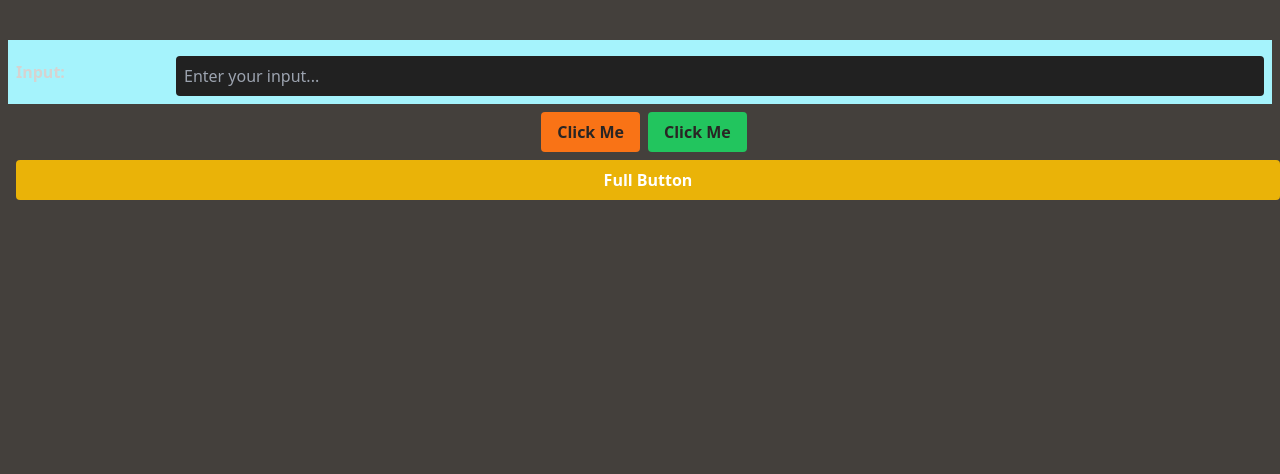
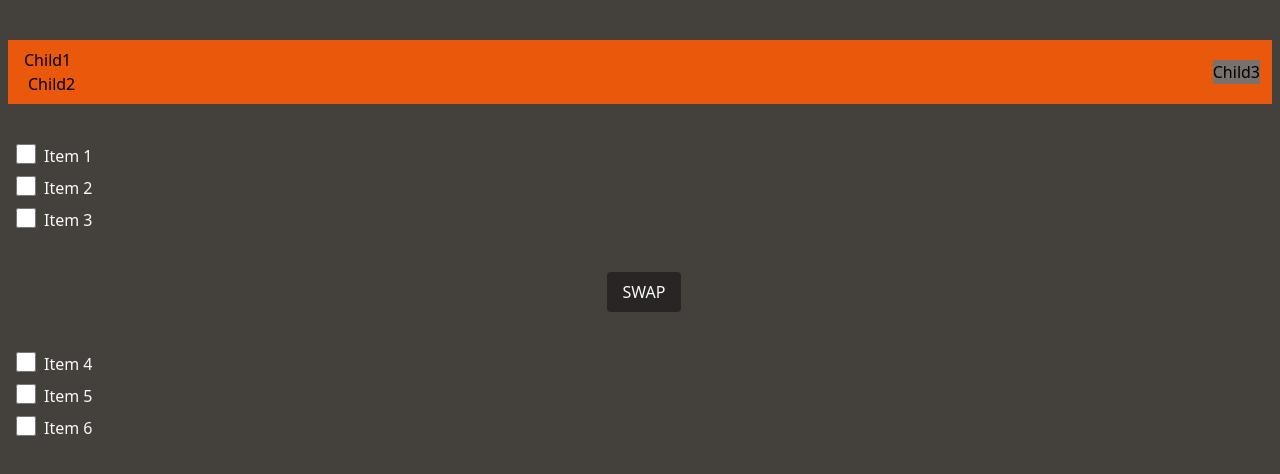
Before and after one commit to Baibhav-malaviya/Components, a React (Vite) app: page / in a window 1280 px wide. Shown: the top 474 px of the page. Built offline with nearby package versions, Linux system fonts and the light colour scheme.

Commit message:
Row Component completed v1

```diff
--- a/src/App.jsx
+++ b/src/App.jsx
@@ -1,22 +1,17 @@
-import Button from "./Components/Button";
-import Input from "./Components/Input";
+import Row from "./Components/Row";
+import Test from "./Components/Test";
 
 function App() {
 	return (
 		<div className="w-screen h-screen px-2 pt-10 space-x-2 space-y-2 text-center bg-stone-700 text-stone-50">
-			<div className="p-2 bg-cyan-200">
-				<Input
-					label="Input: "
-					color="text-stone-300"
-					placeholder="Enter your input... "
-					bgColor="bg-[#212121]"
-				/>
-			</div>
-			<Button>Click Me</Button>
-			<Button bgColor="bg-green-500">Click Me</Button>
-			<Button width="w-full" bgColor="bg-yellow-500" color="text-white">
-				Full Button
-			</Button>
+			<Row>
+				<Row width="w-auto" bgColor="bg-slate-800" className="space-x-2">
+					<div>Child1</div>
+					<div>Child2</div>
+				</Row>
+				<div className="bg-stone-500">Child3</div>
+			</Row>
+			<Test />
 		</div>
 	);
 }
--- /dev/null
+++ b/src/Components/Checkbox.jsx
@@ -0,0 +1,31 @@
+import { useId } from "react";
+import PropTypes from "prop-types";
+function Checkbox({ children, onChange, checked }) {
+	const id = useId();
+
+	return (
+		<div className="inline-flex w-auto h-auto space-x-2 hover:cursor-pointer">
+			<input
+				type="checkbox"
+				id={id}
+				className="w-5 h-5 hover:cursor-pointer"
+				onChange={onChange}
+				checked={checked}
+			/>
+
+			{children && (
+				<label className="hover:cursor-pointer" htmlFor={id}>
+					{children}
+				</label>
+			)}
+		</div>
+	);
+}
+
+Checkbox.propTypes = {
+	children: PropTypes.node,
+	onChange: PropTypes.func,
+	checked: PropTypes.bool,
+};
+
+export default Checkbox;
--- /dev/null
+++ b/src/Components/Row.jsx
@@ -0,0 +1,38 @@
+import PropTypes from "prop-types";
+
+function Row({
+	children,
+	width = "w-full",
+	bgColor = "bg-orange-600",
+	color = "text-black",
+	tailwindClasses = "",
+	hover = true,
+	onClick,
+	hoverClasses = "hover:scale-105 hover:opacity-80 hover:shadow-md",
+	...props
+}) {
+	return (
+		<div
+			className={`h-auto px-3 py-2  flex flex-wrap transit gap-2 items-center justify-between ${tailwindClasses} ${bgColor} ${color} ${width} ${
+				hover ? hoverClasses : ""
+			}`}
+			onClick={onClick}
+			{...props}
+		>
+			{children}
+		</div>
+	);
+}
+
+Row.propTypes = {
+	children: PropTypes.node.isRequired,
+	onClick: PropTypes.func,
+	hoverClasses: PropTypes.string,
+	width: PropTypes.string,
+	bgColor: PropTypes.string,
+	color: PropTypes.string,
+	tailwindClasses: PropTypes.string,
+	hover: PropTypes.bool,
+};
+
+export default Row;
--- /dev/null
+++ b/src/Components/Test.jsx
@@ -0,0 +1,59 @@
+import Checkbox from "./Checkbox";
+import { useState } from "react";
+
+function Test() {
+	const [list1, setList1] = useState([
+		{ id: 1, label: "Item 1", checked: false },
+		{ id: 2, label: "Item 2", checked: false },
+		{ id: 3, label: "Item 3", checked: false },
+	]);
+
+	const onChangeList1 = (item) => {
+		const newList = list1.map((el) => {
+			return item.id === el.id ? { ...el, checked: !el.checked } : el;
+		});
+		setList1(newList);
+	};
+
+	const [listA, setListA] = useState([
+		{ id: 4, label: "Item 4", checked: false },
+		{ id: 5, label: "Item 5", checked: false },
+		{ id: 6, label: "Item 6", checked: false },
+	]);
+
+	const onChangeListA = (item) => {
+		const newList = listA.map((el) => {
+			return item.id === el.id ? { ...el, checked: !el.checked } : el;
+		});
+		setListA(newList);
+	};
+	return (
+		<div>
+			<div className="flex flex-col my-10 space-y-2">
+				{list1.map((item) => (
+					<Checkbox
+						key={item.id}
+						checked={item.checked}
+						onChange={() => onChangeList1(item)}
+					>
+						{item.label}
+					</Checkbox>
+				))}
+			</div>
+			<button className="px-4 py-2 rounded bg-stone-800">SWAP</button>
+			<div className="flex flex-col my-10 space-y-2">
+				{listA.map((item) => (
+					<Checkbox
+						key={item.id}
+						checked={item.checked}
+						onChange={() => onChangeListA(item)}
+					>
+						{item.label}
+					</Checkbox>
+				))}
+			</div>
+		</div>
+	);
+}
+
+export default Test;
```
Also changed, not shown: src/Components/Input.jsx (+15 -0 lines), src/README/readme.Row.md (added, +28 -0 lines).
